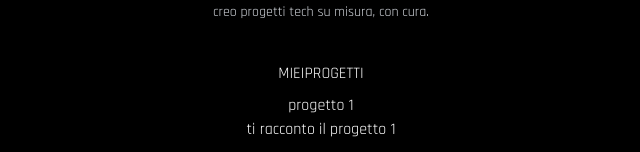
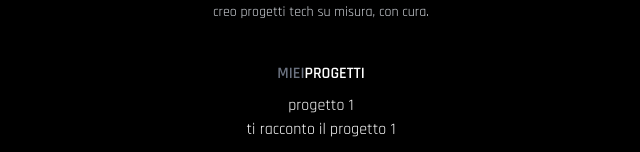
Before and after one commit to clodi-tech/clodi, a Next.js app: page / in a window 1280 px wide. Shown: the part 172-324 px from the top of the page, without its empty margins (319-959 px from the left). Built offline with nearby package versions, Linux system fonts and the light colour scheme.

Commit message:
semantics

```diff
--- a/app/page.tsx
+++ b/app/page.tsx
@@ -23,7 +23,7 @@ export default function Home() {
         </p>
       </div>
       <div className="flex flex-col items-center gap-2">
-        <div>MIEIPROGETTI</div>
+        <MyTitle first="MIEI" second="PROGETTI" as="h2" />
         <div className="flex flex-col items-center">
           <div>progetto 1</div>
           <div>ti racconto il progetto 1</div>
```
Also changed, not shown: 1 other file (tests, documents, lock files or other folders).
